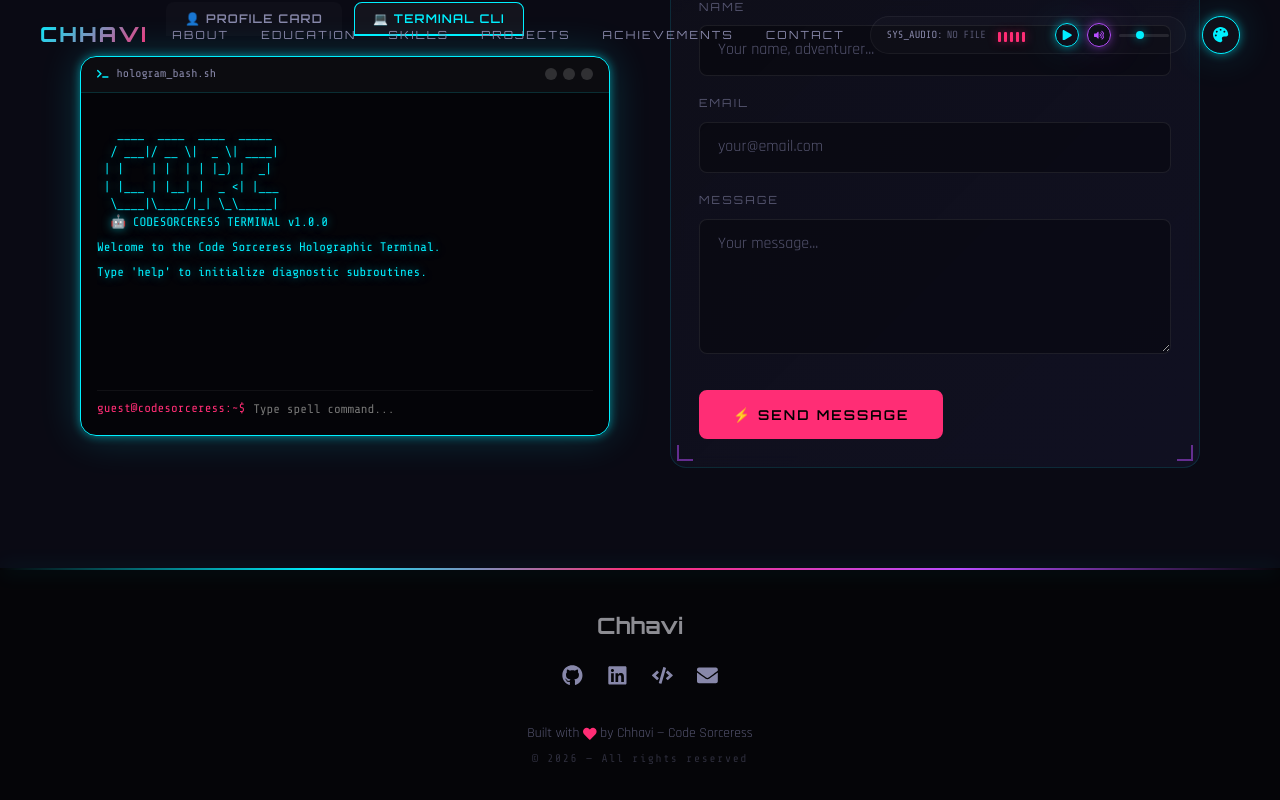
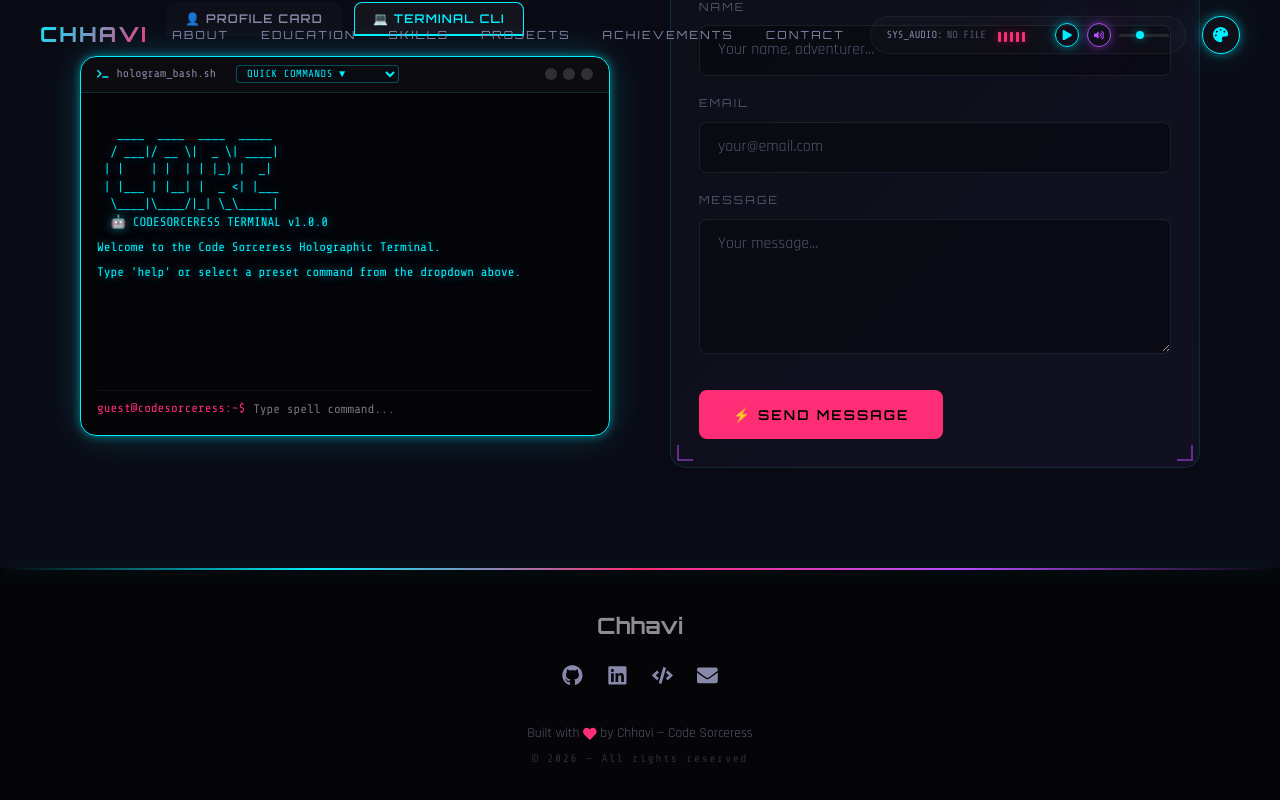
Before and after one commit to Chhavig02/Anime-portfolio, a React (Vite) app: page / in a window 1280 px wide. Both pictures are taken after a click on the button "💻 TERMINAL CLI". Shown: the part 5685-6485 px from the top of the page. Built offline with nearby package versions, Linux system fonts and the light colour scheme.

Commit message:
feat: add quick commands dropdown menu to interactive terminal

```diff
--- a/src/components/ag/AGTerminal.jsx
+++ b/src/components/ag/AGTerminal.jsx
@@ -17,7 +17,7 @@ const AGTerminal = () => {
     const [history, setHistory] = useState([
         { type: 'system', text: ASCII_LOGO },
         { type: 'system', text: 'Welcome to the Code Sorceress Holographic Terminal.' },
-        { type: 'system', text: "Type 'help' to initialize diagnostic subroutines." },
+        { type: 'system', text: "Type 'help' or select a preset command from the dropdown above." },
     ]);
     const [isOpen, setIsOpen] = useState(true);
     const terminalEndRef = useRef(null);
@@ -35,15 +35,16 @@ const AGTerminal = () => {
         }
     };
 
-    const handleCommand = (e) => {
-        if (e.key !== 'Enter') return;
+    const executeCommand = (cmdText) => {
+        const cmd = cmdText.trim();
+        if (!cmd) return;
 
-        const cmd = input.trim().toLowerCase();
-        const args = cmd.split(' ');
+        const lowercaseCmd = cmd.toLowerCase();
+        const args = lowercaseCmd.split(' ');
         const mainCommand = args[0];
-        const newHistory = [...history, { type: 'input', text: `guest@codesorceress:~$ ${input}` }];
 
-        if (mainCommand) {
+        const newHistory = [...history, { type: 'input', text: `guest@codesorceress:~$ ${cmd}` }];
+
         switch (mainCommand) {
             case 'help':
                 newHistory.push({
@@ -82,11 +83,12 @@ Motto: "Building blazing web apps & intelligent AI systems."`
                 newHistory.push({
                     type: 'output',
                     text: `Battle-hardened projects queried:
-  1. URL Shortener Microservice - Handles 12k req/sec with Redis & Docker.
-  2. Job Offer Letter Analyzer  - AI analyzer using OCR & NLP to parse offers.
-  3. Smart Student Attendance  - Real-time facial recognition attendance (96.8% accuracy).
+  1. ScholarlyEdge              - Academic SaaS studio with Gemini Pro AI.
+  2. VOCA                       - Speech & gesture soft-skills AI analyzer.
+  3. GENAI Temperature Tester   - Prompt engineering configuration analyzer.
+  4. URL Shortener Microservice - High-throughput scaled microservice.
 
-Type the project name or check the Cards in the Battle Arena section above!`
+Check the Cards in the Battle Arena section above for live demo links!`
                 });
                 break;
             case 'neofetch':
@@ -131,10 +133,14 @@ Status: LEGENDARY SORCERESS ACTIVE.`
                     text: `Command not found: '${mainCommand}'. Type 'help' for spellbook index.`
                 });
         }
-        }
 
         setHistory(newHistory);
         setInput('');
+    };
+
+    const handleCommand = (e) => {
+        if (e.key !== 'Enter') return;
+        executeCommand(input);
     };
 
     if (!isOpen) {
@@ -154,6 +160,28 @@ Status: LEGENDARY SORCERESS ACTIVE.`
                 <div className="header-left">
                     <FaTerminal className="terminal-header-icon" />
                     <span>hologram_bash.sh</span>
+
+                    {/* Glowing Command Selector Dropdown */}
+                    <select
+                        className="terminal-command-select"
+                        onChange={(e) => {
+                            if (e.target.value) {
+                                executeCommand(e.target.value);
+                                e.target.value = ''; // Reset select index
+                            }
+                        }}
+                        defaultValue=""
+                        aria-label="Preset Commands"
+                    >
+                        <option value="" disabled>Quick Commands ▼</option>
+                        <option value="help">help</option>
+                        <option value="about">about</option>
+                        <option value="skills">skills</option>
+                        <option value="projects">projects</option>
+                        <option value="neofetch">neofetch</option>
+                        <option value="sudo reveal-potential">sudo reveal-potential</option>
+                        <option value="clear">clear</option>
+                    </select>
                 </div>
                 <div className="header-right">
                     <button className="win-btn win-btn-minimize" aria-label="Minimize" onClick={() => setIsOpen(false)}>
--- a/src/components/ag/ag-components.css
+++ b/src/components/ag/ag-components.css
@@ -580,6 +580,34 @@
     color: var(--neon-cyan);
 }
 
+.terminal-command-select {
+    background: rgba(10, 10, 18, 0.9);
+    border: 1px solid rgba(0, 240, 255, 0.3);
+    border-radius: 4px;
+    color: var(--neon-cyan);
+    font-family: var(--font-mono);
+    font-size: 0.65rem;
+    padding: 1px 6px;
+    margin-left: 12px;
+    cursor: pointer;
+    outline: none;
+    transition: all 0.3s ease;
+    text-transform: uppercase;
+    letter-spacing: 0.05em;
+}
+
+.terminal-command-select:hover {
+    border-color: var(--neon-pink);
+    color: var(--neon-pink);
+    box-shadow: 0 0 8px rgba(255, 0, 128, 0.2);
+}
+
+.terminal-command-select option {
+    background: #050508;
+    color: #fff;
+    font-family: var(--font-mono);
+}
+
 .header-right {
     display: flex;
     gap: 6px;
```
Lines whose indentation alone changed are shown as unchanged.
